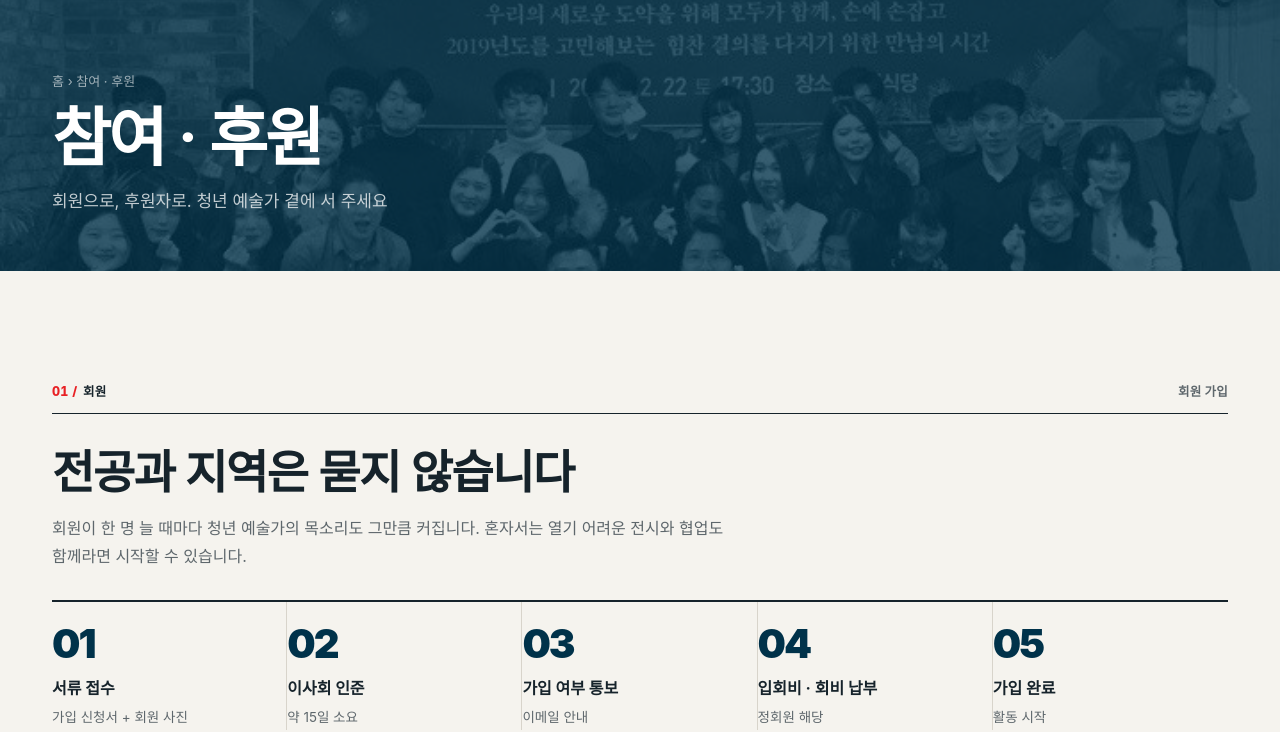
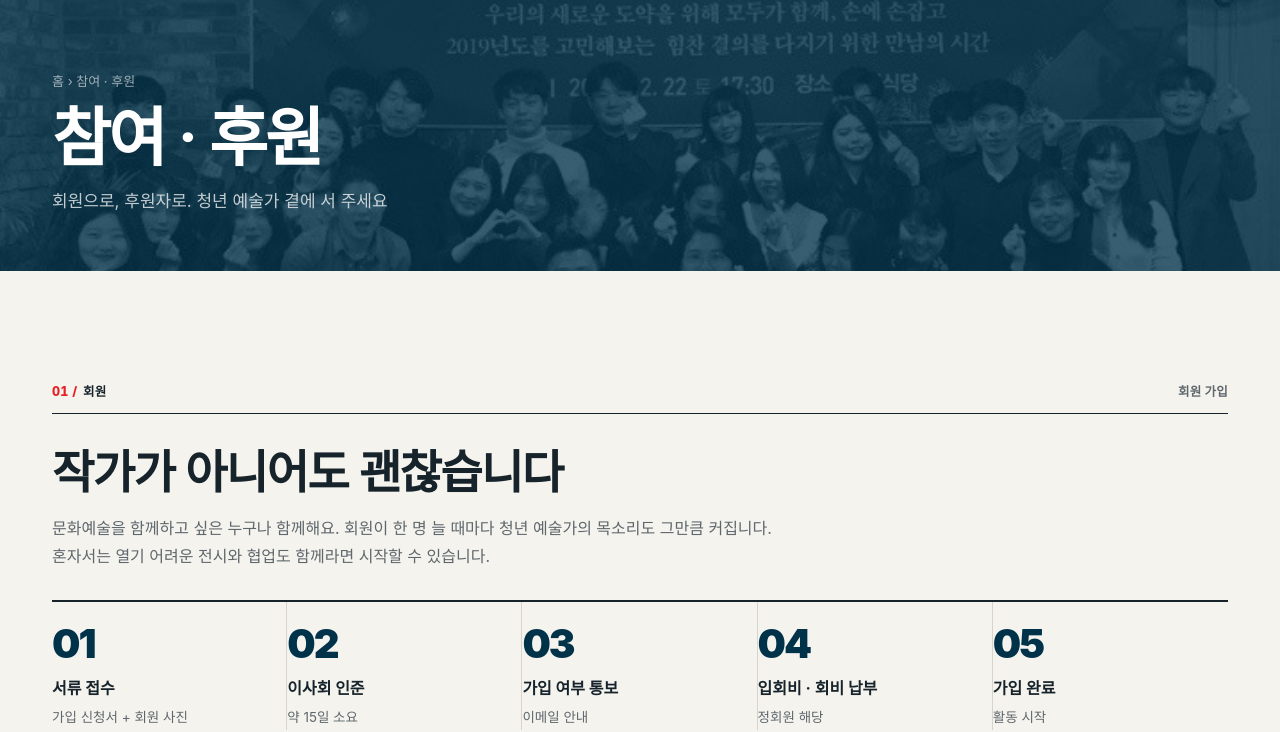
Before and after one commit to kimbomi0603/kcap-site, a website: page join.html in a window 1280 px wide. Shown: the part 73-805 px from the top of the page. Drawn offline with Linux system fonts and the light colour scheme; a web font is replaced by a local one.

Commit message:
join: 참여 문구 「작가가 아니어도 괜찮습니다 / 문화예술을 함께하고 싶은 누구나 함께해요」

```diff
--- a/join.html
+++ b/join.html
@@ -1,7 +1,7 @@
 <!doctype html><html lang="ko"><head><meta charset="utf-8"><meta name="viewport" content="width=device-width, initial-scale=1">
-<title>참여 · 후원 | (사)한국청년문화예술인협회</title><meta name="description" content="전공과 지역을 묻지 않는 한국청년문화예술인협회 회원 가입(정회원·일반회원)과 후원 안내. 온라인 신청서로 접수하면 이사회 인준 뒤 이메일로 결과를 알려 드립니다.">
+<title>참여 · 후원 | (사)한국청년문화예술인협회</title><meta name="description" content="작가가 아니어도 문화예술을 함께하고 싶은 누구나 가입할 수 있는 한국청년문화예술인협회 회원 가입(정회원·일반회원)과 후원 안내. 온라인 신청서로 접수하면 이사회 인준 뒤 이메일로 결과를 알려 드립니다.">
 <meta property="og:type" content="website"><meta property="og:site_name" content="(사)한국청년문화예술인협회">
-<meta property="og:title" content="참여 · 후원 | (사)한국청년문화예술인협회"><meta property="og:description" content="전공과 지역을 묻지 않는 한국청년문화예술인협회 회원 가입(정회원·일반회원)과 후원 안내. 온라인 신청서로 접수하면 이사회 인준 뒤 이메일로 결과를 알려 드립니다.">
+<meta property="og:title" content="참여 · 후원 | (사)한국청년문화예술인협회"><meta property="og:description" content="작가가 아니어도 문화예술을 함께하고 싶은 누구나 가입할 수 있는 한국청년문화예술인협회 회원 가입(정회원·일반회원)과 후원 안내. 온라인 신청서로 접수하면 이사회 인준 뒤 이메일로 결과를 알려 드립니다.">
 <meta property="og:image" content="https://www.xn--3e0bw6eoulc8g38eepcq2oc6r0pbbtmt.kr/assets/og.jpg?v=4"><meta property="og:image:width" content="1200"><meta property="og:image:height" content="630">
 <meta property="og:url" content="https://www.xn--3e0bw6eoulc8g38eepcq2oc6r0pbbtmt.kr/join.html">
 <link rel="canonical" href="https://www.xn--3e0bw6eoulc8g38eepcq2oc6r0pbbtmt.kr/join.html"><meta name="twitter:card" content="summary_large_image">
@@ -17,8 +17,8 @@
 <div class="hd-cta"><a class="pill" href="en.html">EN</a><a class="pill red" href="join.html#member">회원 가입</a><button class="burger" id="burger" type="button" aria-label="메뉴" aria-expanded="false"><span></span><span></span><span></span></button></div>
 </div></header><nav class="mnav" aria-label="모바일 메뉴"><h5>협회장</h5><a href="president.html#greeting">협회장 인사말</a><a href="president.html#bio">약력</a><a href="president.html#works">작품</a><a href="president.html#exhibitions">전시 기록</a><a href="president.html#press">언론보도</a><h5>협회소개</h5><a href="about.html">협회 개요</a><a href="about.html#vision">비전 · CI</a><a href="about.html#org">조직도</a><a href="programs.html">주요사업</a><a href="history.html">연혁</a><h5>활동 아카이브</h5><a href="activities.html">연도별 활동</a><a href="catalogs.html">전시 도록</a><a href="artists.html">참여 작가</a><h5>사업계획</h5><a href="plan.html#goals">사업 방향</a><a href="plan.html#projects">세 가지 방향</a><a href="plan.html#partner">협력 제안</a><h5>정보마당</h5><a href="info.html">통합 검색</a><a href="calls.html">공모 마감</a><a href="calendar.html">전시 캘린더</a><a href="support.html">지원사업 찾기</a><a href="guide.html">예술인 가이드</a><a href="places.html">자원 지도</a><a href="info.html#saved">관심 목록</a><h5>언론보도</h5><a href="press.html">언론보도</a><h5>참여 · 후원</h5><a href="join.html#member">회원 가입</a><a href="join.html#support">후원 안내</a><a href="join.html#contact">문의</a><h5>ENGLISH</h5><a href="en.html">About KCAP</a></nav><main id="main"><section class="shero"><img class="bgimg" src="photos/20181224_332153_26.jpg" alt=""><div class="wrap"><div class="crumb"><a href="index.html">홈</a> › 참여 · 후원</div><div class="top">Join & Support</div><h1>참여 · 후원</h1><p>회원으로, 후원자로. 청년 예술가 곁에 서 주세요</p></div></section>
 <section id="member"><div class="wrap"><div class="kicker reveal"><span>회원</span><span>회원 가입</span></div>
-<h2 class="h2 reveal" style="margin-bottom:12px">전공과 지역은 묻지 않습니다</h2>
-<p class="lead reveal" style="margin:0 0 30px">회원이 한 명 늘 때마다 청년 예술가의 목소리도 그만큼 커집니다. 혼자서는 열기 어려운 전시와 협업도 함께라면 시작할 수 있습니다.</p>
+<h2 class="h2 reveal" style="margin-bottom:12px">작가가 아니어도 괜찮습니다</h2>
+<p class="lead reveal" style="margin:0 0 30px">문화예술을 함께하고 싶은 누구나 함께해요. 회원이 한 명 늘 때마다 청년 예술가의 목소리도 그만큼 커집니다. 혼자서는 열기 어려운 전시와 협업도 함께라면 시작할 수 있습니다.</p>
 <ol class="steps reveal"><li><b>서류 접수</b><small>가입 신청서 + 회원 사진</small></li><li><b>이사회 인준</b><small>약 15일 소요</small></li><li><b>가입 여부 통보</b><small>이메일 안내</small></li><li><b>입회비 · 회비 납부</b><small>정회원 해당</small></li><li><b>가입 완료</b><small>활동 시작</small></li></ol>
 <div class="grid g2" style="margin-top:40px"><div class="reveal" style="border-top:2px solid var(--ink);padding-top:16px"><h3 class="h3">정회원</h3><p style="color:var(--muted)">이사회 승인 후 회비를 납부한 회원. 발의권 · 의결권 · 피선거권.</p></div><div class="reveal" style="border-top:2px solid var(--ink);padding-top:16px"><h3 class="h3">일반회원</h3><p style="color:var(--muted)">이사회 승인을 받은 회원. 발의권.</p></div></div>
 <p style="margin-top:18px;font-size:14px;color:var(--muted)">회비는 총회에서 정하며, 가입이 승인되면 이메일로 안내해 드립니다.</p>
```
Also changed, not shown: index.html (+1 -1 lines).
